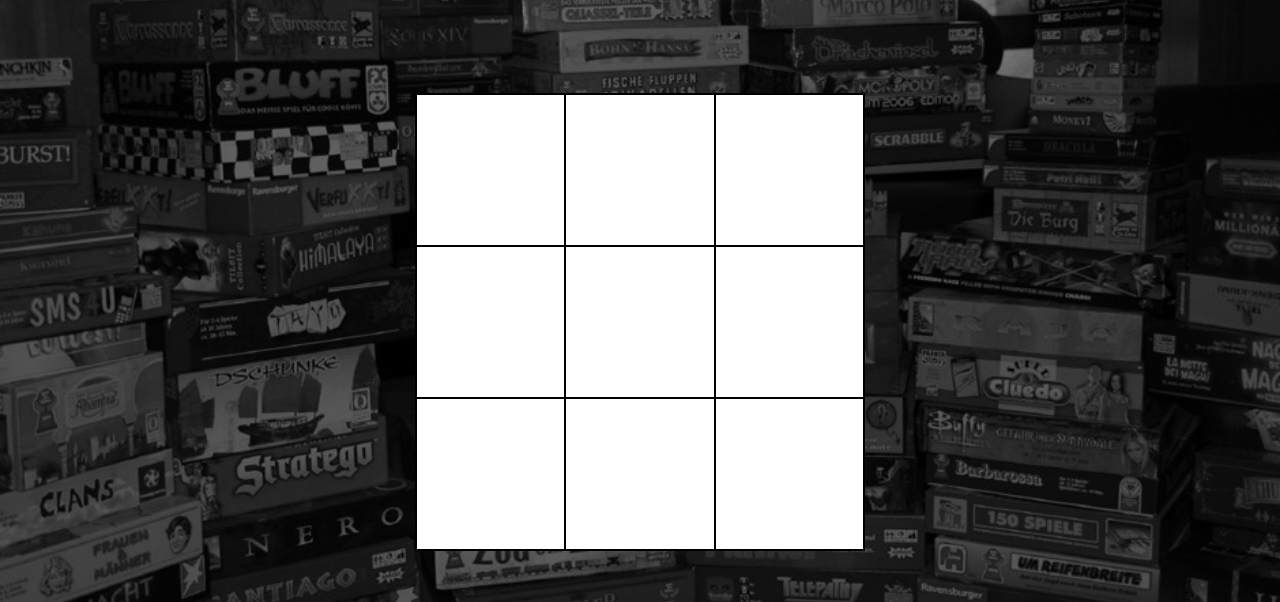
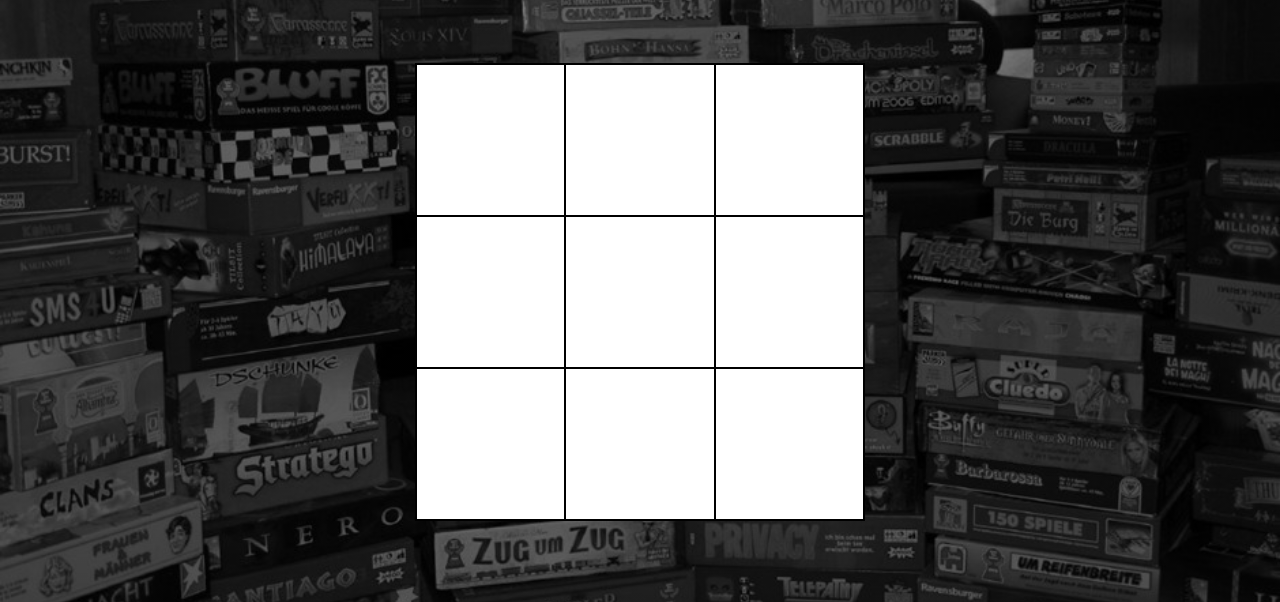
Before and after one commit to miriam-lau/React_Tic-Tac-Toe, a React app in the folder tic-tac-toe/: page / in a window 1280 px wide. Shown: the part 198-800 px from the top of the page. Built offline with nearby package versions, Linux system fonts and the light colour scheme; a web font is replaced by a local one.

Commit message:
Update spacing between error message and game board

```diff
--- a/tic-tac-toe/public/style/index.css
+++ b/tic-tac-toe/public/style/index.css
@@ -35,7 +35,7 @@ h1 {
 .game-board {
   margin: auto;
   width: 450px;
-  margin: 30px 0 50px 0;
+  margin: 0 0 50px 0;
   background-color: #808080;
   border-radius: 5px;
 }
```
